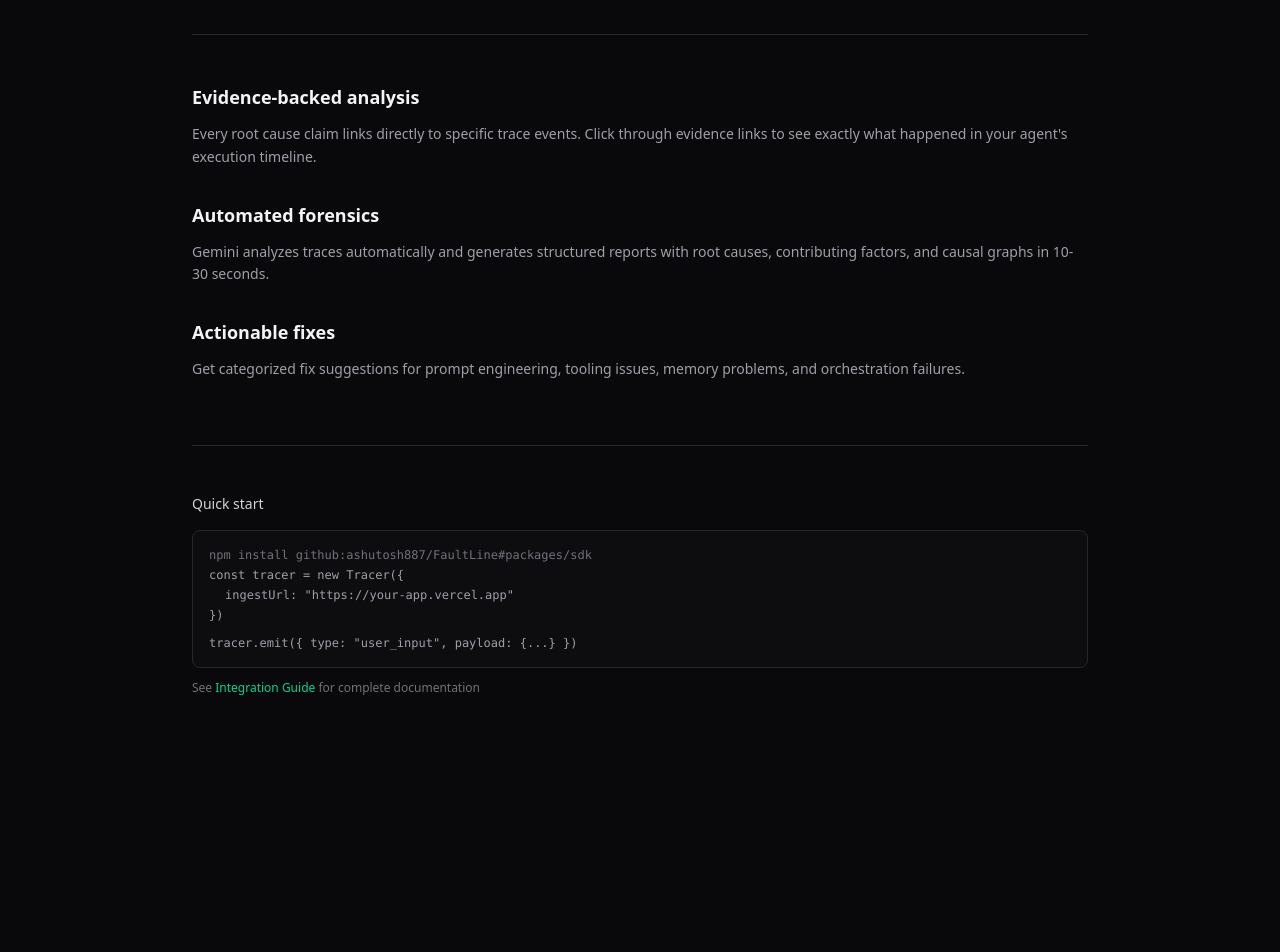
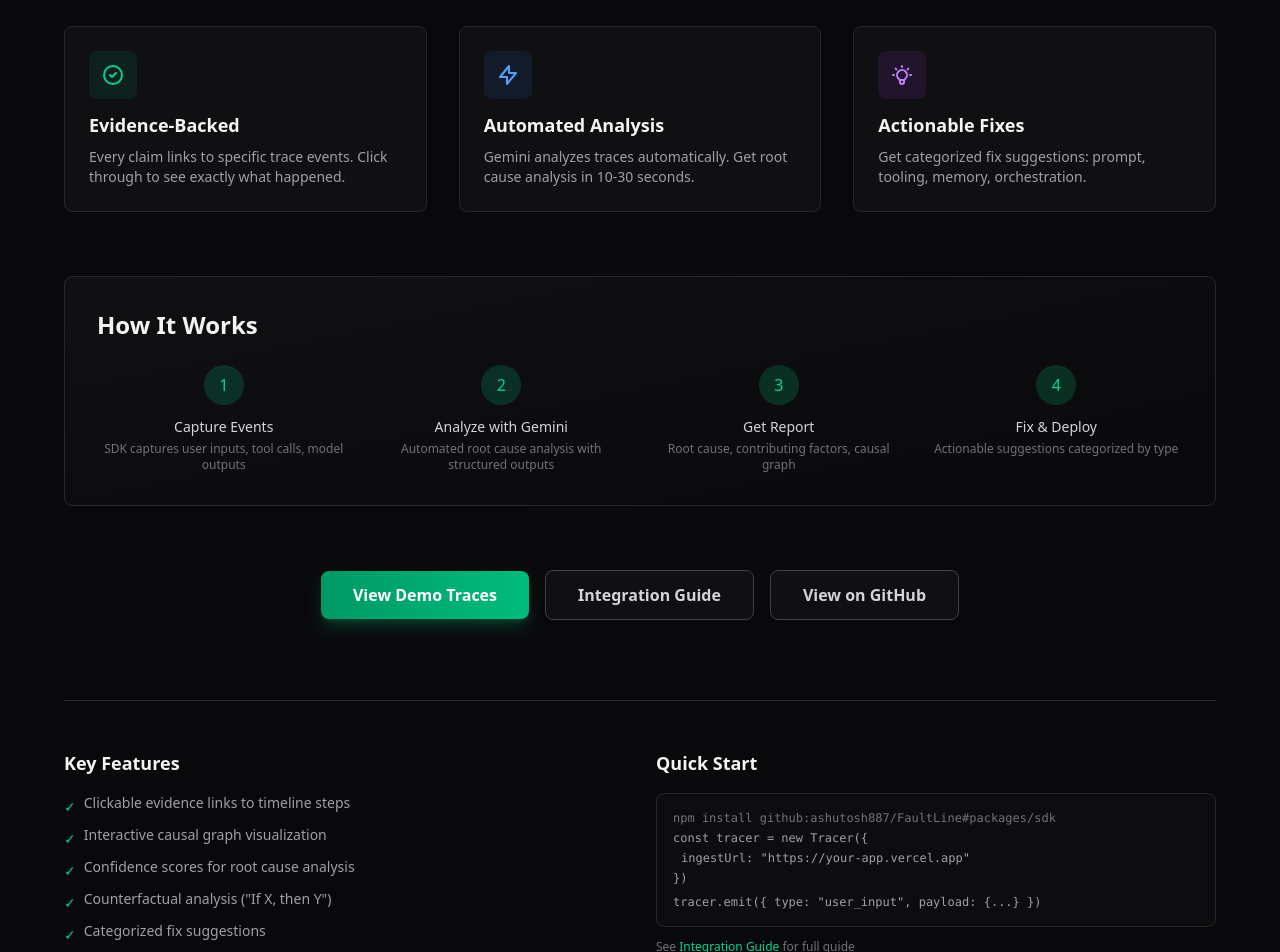
Before and after one commit to ashutosh887/FaultLine, a Next.js app in the folder apps/web/: page / in a window 1280 px wide. Shown: the part 360-1312 px from the top of the page. Before the commit the page ends 1136 px from the top, so only its background shows below. Built offline with nearby package versions, Linux system fonts and the light colour scheme.

Commit message:
feat: revamp homepage layout

```diff
--- a/apps/web/app/page.tsx
+++ b/apps/web/app/page.tsx
@@ -3,27 +3,164 @@ import { SITE_NAME, TAGLINE } from "@/config";
 
 export default function Home() {
   return (
-    <main className="mx-auto min-h-screen px-6 py-20">
-      <div className="mx-auto max-w-4xl">
-        <div className="mb-16">
-          <h1 className="mb-3 text-5xl font-bold tracking-tight text-zinc-100">
+    <main className="mx-auto min-h-screen px-6 py-16">
+      <div className="mx-auto max-w-6xl">
+        <div className="mb-20 text-center">
+          <div className="mb-6 inline-flex items-center gap-2 rounded-full border border-emerald-500/20 bg-emerald-500/10 px-4 py-1.5 text-sm text-emerald-400">
+            <span className="h-2 w-2 animate-pulse rounded-full bg-emerald-400"></span>
+            Powered by Gemini 2.0 Flash
+          </div>
+          <h1 className="mb-4 bg-linear-to-r from-zinc-100 via-emerald-100 to-zinc-100 bg-clip-text text-6xl font-bold tracking-tight text-transparent">
             {SITE_NAME}
           </h1>
-          <p className="mb-8 text-xl text-zinc-400">{TAGLINE}</p>
-          <p className="mb-10 max-w-2xl text-zinc-500">
-            Root-cause analysis for AI agent failures. Every claim links to
-            specific trace events with evidence-backed reports.
+          <p className="mx-auto mb-8 max-w-2xl text-xl text-zinc-400">
+            {TAGLINE}
           </p>
-          <div className="flex flex-wrap gap-3">
+          <p className="mx-auto max-w-xl text-zinc-500">
+            Automatically analyze AI agent failures with evidence-backed root
+            cause reports. Every claim links to specific trace events.
+          </p>
+        </div>
+
+        <div className="mb-16 grid gap-8 md:grid-cols-3">
+          <div className="rounded-lg border border-zinc-800 bg-zinc-900/50 p-6">
+            <div className="mb-3 flex h-12 w-12 items-center justify-center rounded-lg bg-emerald-500/10">
+              <svg
+                className="h-6 w-6 text-emerald-400"
+                fill="none"
+                viewBox="0 0 24 24"
+                stroke="currentColor"
+              >
+                <path
+                  strokeLinecap="round"
+                  strokeLinejoin="round"
+                  strokeWidth={2}
+                  d="M9 12l2 2 4-4m6 2a9 9 0 11-18 0 9 9 0 0118 0z"
+                />
+              </svg>
+            </div>
+            <h3 className="mb-2 text-lg font-semibold text-zinc-100">
+              Evidence-Backed
+            </h3>
+            <p className="text-sm text-zinc-400">
+              Every claim links to specific trace events. Click through to see
+              exactly what happened.
+            </p>
+          </div>
+
+          <div className="rounded-lg border border-zinc-800 bg-zinc-900/50 p-6">
+            <div className="mb-3 flex h-12 w-12 items-center justify-center rounded-lg bg-blue-500/10">
+              <svg
+                className="h-6 w-6 text-blue-400"
+                fill="none"
+                viewBox="0 0 24 24"
+                stroke="currentColor"
+              >
+                <path
+                  strokeLinecap="round"
+                  strokeLinejoin="round"
+                  strokeWidth={2}
+                  d="M13 10V3L4 14h7v7l9-11h-7z"
+                />
+              </svg>
+            </div>
+            <h3 className="mb-2 text-lg font-semibold text-zinc-100">
+              Automated Analysis
+            </h3>
+            <p className="text-sm text-zinc-400">
+              Gemini analyzes traces automatically. Get root cause analysis in
+              10-30 seconds.
+            </p>
+          </div>
+
+          <div className="rounded-lg border border-zinc-800 bg-zinc-900/50 p-6">
+            <div className="mb-3 flex h-12 w-12 items-center justify-center rounded-lg bg-purple-500/10">
+              <svg
+                className="h-6 w-6 text-purple-400"
+                fill="none"
+                viewBox="0 0 24 24"
+                stroke="currentColor"
+              >
+                <path
+                  strokeLinecap="round"
+                  strokeLinejoin="round"
+                  strokeWidth={2}
+                  d="M9.663 17h4.673M12 3v1m6.364 1.636l-.707.707M21 12h-1M4 12H3m3.343-5.657l-.707-.707m2.828 9.9a5 5 0 117.072 0l-.548.547A3.374 3.374 0 0014 18.469V19a2 2 0 11-4 0v-.531c0-.895-.356-1.754-.988-2.386l-.548-.547z"
+                />
+              </svg>
+            </div>
+            <h3 className="mb-2 text-lg font-semibold text-zinc-100">
+              Actionable Fixes
+            </h3>
+            <p className="text-sm text-zinc-400">
+              Get categorized fix suggestions: prompt, tooling, memory,
+              orchestration.
+            </p>
+          </div>
+        </div>
+
+        <div className="mb-16 rounded-lg border border-zinc-800 bg-linear-to-br from-zinc-900/50 to-zinc-950/50 p-8">
+          <h2 className="mb-6 text-2xl font-semibold text-zinc-100">
+            How It Works
+          </h2>
+          <div className="grid gap-6 md:grid-cols-4">
+            <div className="text-center">
+              <div className="mb-3 inline-flex h-10 w-10 items-center justify-center rounded-full bg-emerald-500/20 text-emerald-400">
+                1
+              </div>
+              <h4 className="mb-1 text-sm font-medium text-zinc-300">
+                Capture Events
+              </h4>
+              <p className="text-xs text-zinc-500">
+                SDK captures user inputs, tool calls, model outputs
+              </p>
+            </div>
+            <div className="text-center">
+              <div className="mb-3 inline-flex h-10 w-10 items-center justify-center rounded-full bg-emerald-500/20 text-emerald-400">
+                2
+              </div>
+              <h4 className="mb-1 text-sm font-medium text-zinc-300">
+                Analyze with Gemini
+              </h4>
+              <p className="text-xs text-zinc-500">
+                Automated root cause analysis with structured outputs
+              </p>
+            </div>
+            <div className="text-center">
+              <div className="mb-3 inline-flex h-10 w-10 items-center justify-center rounded-full bg-emerald-500/20 text-emerald-400">
+                3
+              </div>
+              <h4 className="mb-1 text-sm font-medium text-zinc-300">
+                Get Report
+              </h4>
+              <p className="text-xs text-zinc-500">
+                Root cause, contributing factors, causal graph
+              </p>
+            </div>
+            <div className="text-center">
+              <div className="mb-3 inline-flex h-10 w-10 items-center justify-center rounded-full bg-emerald-500/20 text-emerald-400">
+                4
+              </div>
+              <h4 className="mb-1 text-sm font-medium text-zinc-300">
+                Fix & Deploy
+              </h4>
+              <p className="text-xs text-zinc-500">
+                Actionable suggestions categorized by type
+              </p>
+            </div>
+          </div>
+        </div>
+
+        <div className="mb-16 flex flex-col items-center gap-4 sm:flex-row sm:justify-center">
           <Link
             href="/runs"
-              className="rounded-md border border-zinc-700 bg-zinc-900/50 px-6 py-2.5 text-sm font-medium text-zinc-200 transition hover:border-zinc-600 hover:bg-zinc-800/50"
+            className="rounded-lg bg-linear-to-r from-emerald-600 to-emerald-500 px-8 py-3 text-base font-semibold text-white shadow-lg shadow-emerald-500/25 transition hover:from-emerald-500 hover:to-emerald-400 hover:shadow-emerald-500/40"
           >
-              View Traces
+            View Demo Traces
           </Link>
           <Link
             href="/docs"
-              className="rounded-md border border-zinc-700 bg-zinc-900/50 px-6 py-2.5 text-sm font-medium text-zinc-200 transition hover:border-zinc-600 hover:bg-zinc-800/50"
+            className="rounded-lg border border-zinc-700 bg-zinc-900/50 px-8 py-3 text-base font-semibold text-zinc-300 transition hover:border-zinc-600 hover:bg-zinc-800/50"
           >
             Integration Guide
           </Link>
@@ -31,64 +168,56 @@ export default function Home() {
             href="https://github.com/ashutosh887/faultline"
             target="_blank"
             rel="noopener noreferrer"
-              className="rounded-md border border-zinc-700 bg-zinc-900/50 px-6 py-2.5 text-sm font-medium text-zinc-200 transition hover:border-zinc-600 hover:bg-zinc-800/50"
+            className="rounded-lg border border-zinc-700 bg-zinc-900/50 px-8 py-3 text-base font-semibold text-zinc-300 transition hover:border-zinc-600 hover:bg-zinc-800/50"
           >
-              GitHub
+            View on GitHub
           </a>
         </div>
+
+        <div className="mt-20 border-t border-zinc-800 pt-12">
+          <div className="grid gap-8 md:grid-cols-2">
+            <div>
+              <h3 className="mb-4 text-lg font-semibold text-zinc-100">
+                Key Features
+              </h3>
+              <ul className="space-y-2 text-sm text-zinc-400">
+                <li className="flex items-start gap-2">
+                  <span className="mt-1 text-emerald-400">✓</span>
+                  <span>Clickable evidence links to timeline steps</span>
+                </li>
+                <li className="flex items-start gap-2">
+                  <span className="mt-1 text-emerald-400">✓</span>
+                  <span>Interactive causal graph visualization</span>
+                </li>
+                <li className="flex items-start gap-2">
+                  <span className="mt-1 text-emerald-400">✓</span>
+                  <span>Confidence scores for root cause analysis</span>
+                </li>
+                <li className="flex items-start gap-2">
+                  <span className="mt-1 text-emerald-400">✓</span>
+                  <span>Counterfactual analysis (&quot;If X, then Y&quot;)</span>
+                </li>
+                <li className="flex items-start gap-2">
+                  <span className="mt-1 text-emerald-400">✓</span>
+                  <span>Categorized fix suggestions</span>
+                </li>
+              </ul>
             </div>
-
-        <div className="mb-16 space-y-8 border-t border-zinc-800 pt-12">
             <div>
-            <h2 className="mb-3 text-lg font-semibold text-zinc-100">
-              Evidence-backed analysis
-            </h2>
-            <p className="text-sm leading-relaxed text-zinc-400">
-              Every root cause claim links directly to specific trace events.
-              Click through evidence links to see exactly what happened in your
-              agent&apos;s execution timeline.
-            </p>
-          </div>
-
-          <div>
-            <h2 className="mb-3 text-lg font-semibold text-zinc-100">
-              Automated forensics
-            </h2>
-            <p className="text-sm leading-relaxed text-zinc-400">
-              Gemini analyzes traces automatically and generates structured
-              reports with root causes, contributing factors, and causal graphs
-              in 10-30 seconds.
-            </p>
-          </div>
-
-          <div>
-            <h2 className="mb-3 text-lg font-semibold text-zinc-100">
-              Actionable fixes
-            </h2>
-            <p className="text-sm leading-relaxed text-zinc-400">
-              Get categorized fix suggestions for prompt engineering, tooling
-              issues, memory problems, and orchestration failures.
-            </p>
-          </div>
-        </div>
-
-        <div className="border-t border-zinc-800 pt-12">
-          <h3 className="mb-4 text-sm font-medium text-zinc-300">
-            Quick start
+              <h3 className="mb-4 text-lg font-semibold text-zinc-100">
+                Quick Start
               </h3>
               <div className="rounded-lg border border-zinc-800 bg-zinc-900/30 p-4">
-            <code className="block text-xs text-zinc-400">
+                <code className="text-xs text-zinc-400">
                   <div className="mb-1 text-zinc-500">
                     npm install github:ashutosh887/FaultLine#packages/sdk
                   </div>
-              <div className="mb-1">
-                const tracer = new Tracer({"{"}
-              </div>
-              <div className="ml-4 mb-1">
+                  <div className="mb-1">const tracer = new Tracer({"{"}</div>
+                  <div className="ml-2 mb-1">
                     ingestUrl: &quot;https://your-app.vercel.app&quot;
                   </div>
-              <div className="mb-3">{"}"})</div>
-              <div>
+                  <div>{"}"})</div>
+                  <div className="mt-2">
                     tracer.emit({"{"} type: &quot;user_input&quot;, payload: {"{...}"}{" "}
                     {"}"})
                   </div>
@@ -99,8 +228,10 @@ export default function Home() {
                 <Link href="/docs" className="text-emerald-400 hover:underline">
                   Integration Guide
                 </Link>{" "}
-            for complete documentation
+                for full guide
               </p>
+            </div>
+          </div>
         </div>
       </div>
     </main>
```
Lines whose indentation alone changed are shown as unchanged.
